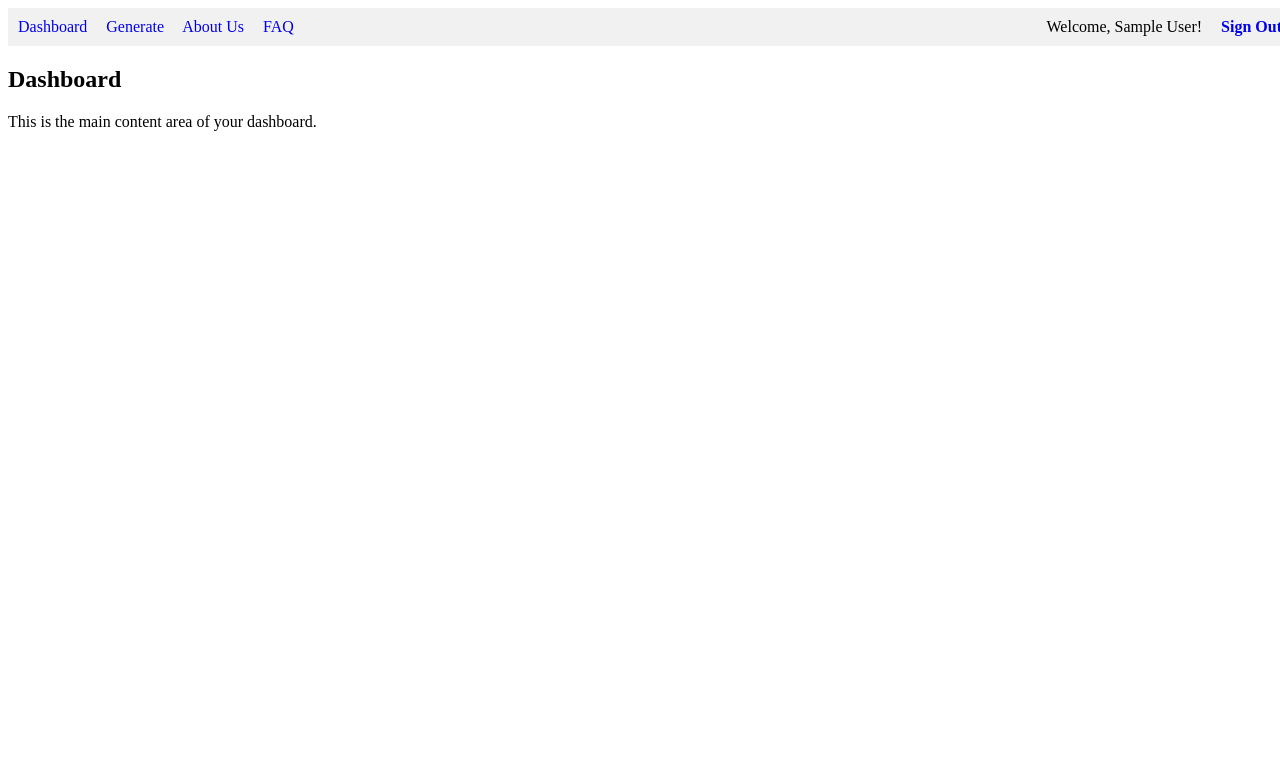
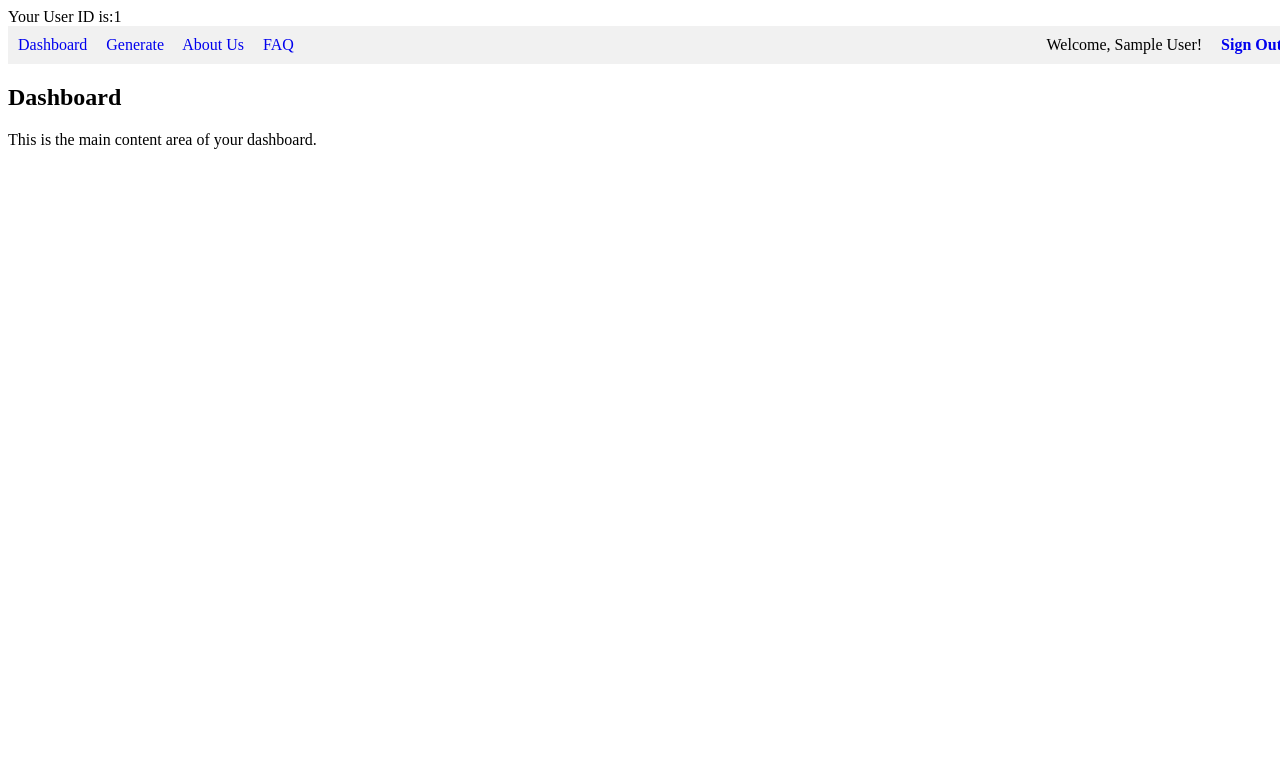
Before and after one commit to ThomasSemenak/demo-repo, a PHP site: page /welcome.php in a window 1280 px wide. Shown: the top 783 px of the page. Run offline with PHP 8.4, Linux system fonts and the light colour scheme; the visitor is signed in with stand-in values (Sample User, id 1).

Commit message:
Update welcome.php

```diff
--- a/welcome.php
+++ b/welcome.php
@@ -7,6 +7,8 @@ if (!isset($_SESSION['UserName'])) {
     header("Location: login.php");
     exit();
 }
+
+echo "Your User ID is:". htmlspecialchars($_SESSION['user_id']);
 ?>
 <!DOCTYPE html>
 <html>
```
